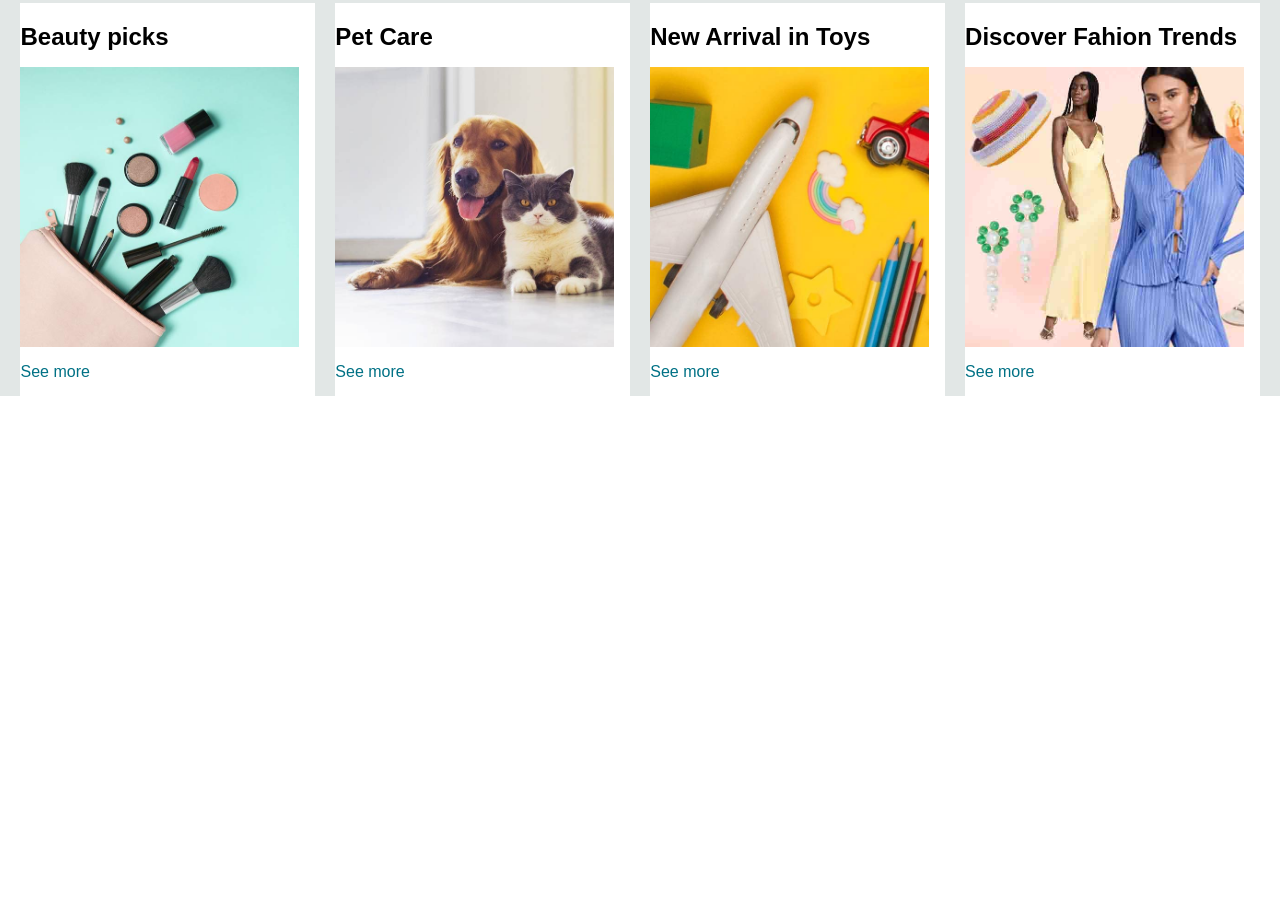
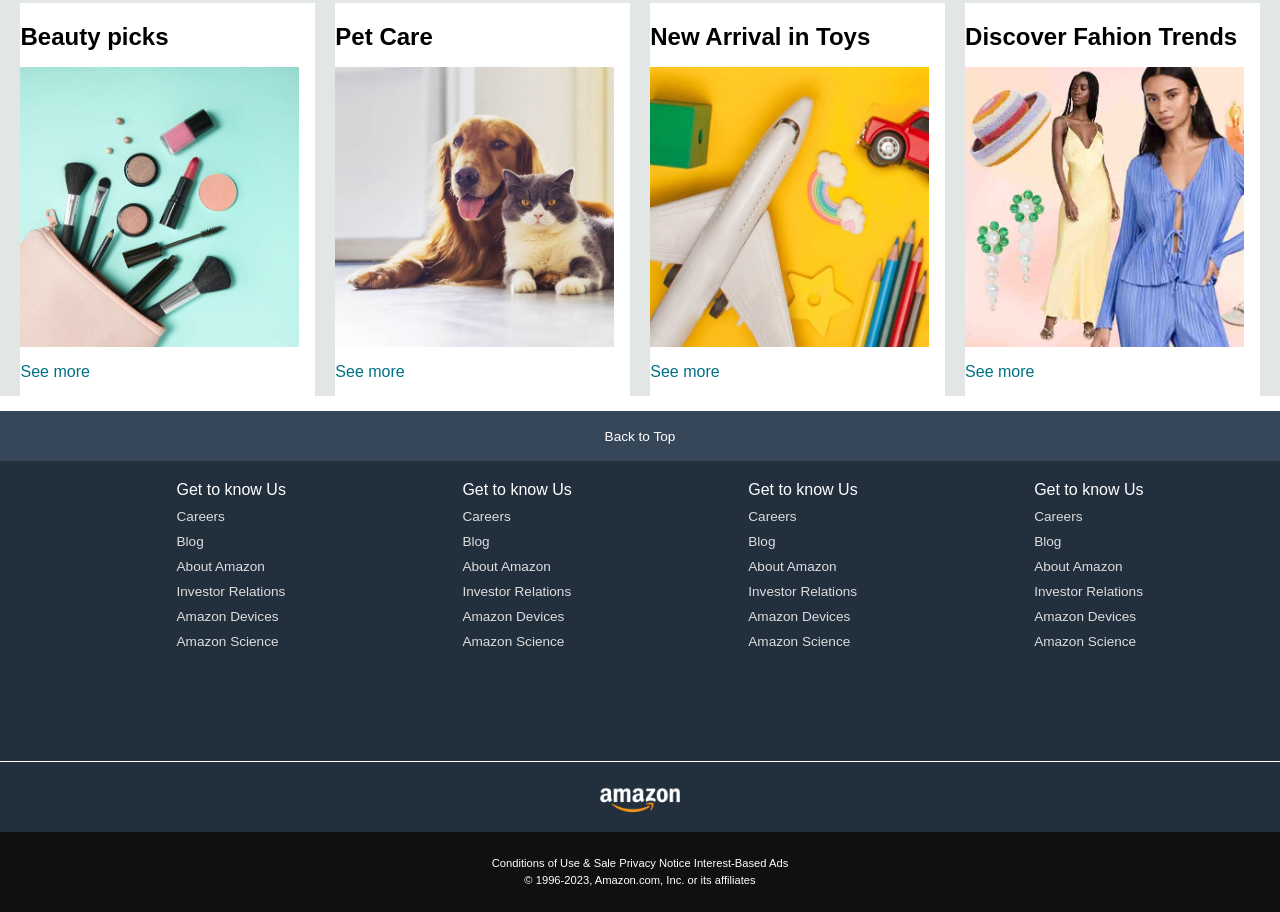
Before and after one commit to sadhana70/amazon-clone, a plain HTML site: page index.html in a window 1280 px wide. Shown: the part 900-1812 px from the top of the page. Before the commit the page ends 1296 px from the top, so only its background shows below. Drawn offline with Linux system fonts and the light colour scheme.

Commit message:
complete

```diff
--- a/index.html
+++ b/index.html
@@ -129,5 +129,65 @@
             </div>
         </div>
     </div>
+    <footer>
+        <div class="foot-panel1">
+            Back to Top
+        </div>
+
+        <div class="foot-panel2">
+            <ul>
+                <p>Get to know Us</p>
+                <a>Careers</a>
+                <a>Blog</a>
+                <a>About Amazon</a>
+                <a>Investor Relations</a>
+                <a>Amazon Devices</a>
+                <a>Amazon Science</a>
+            </ul>
+
+            <ul>
+                <p>Get to know Us</p>
+                <a>Careers</a>
+                <a>Blog</a>
+                <a>About Amazon</a>
+                <a>Investor Relations</a>
+                <a>Amazon Devices</a>
+                <a>Amazon Science</a>
+            </ul>
+            <ul>
+                <p>Get to know Us</p>
+                <a>Careers</a>
+                <a>Blog</a>
+                <a>About Amazon</a>
+                <a>Investor Relations</a>
+                <a>Amazon Devices</a>
+                <a>Amazon Science</a>
+            </ul>
+            <ul>
+                <p>Get to know Us</p>
+                <a>Careers</a>
+                <a>Blog</a>
+                <a>About Amazon</a>
+                <a>Investor Relations</a>
+                <a>Amazon Devices</a>
+                <a>Amazon Science</a>
+            </ul>
+        </div>
+
+        <div class="foot-panel3">
+            <div class="logo"></div>
+        </div>
+
+        <div class="foot-panel4">
+            <div class="pages">
+                <a>Conditions of Use & Sale</a>
+                <a>Privacy Notice</a>
+                <a>Interest-Based Ads</a>
+            </div>
+            <div class="copyright">
+                © 1996-2023, Amazon.com, Inc. or its affiliates
+            </div>
+        </div>
+    </footer>
 </body>
 </html>
--- a/style.css
+++ b/style.css
@@ -189,3 +189,70 @@ span{
 .box-content p{
     color: #007185;
 }
+
+footer{
+    margin-top: 15px;
+}
+
+.foot-panel1{
+    background-color: #37475a;
+    color: white;
+    height: 50px;
+    display: flex;
+    justify-content: center;
+    align-items: center;
+    font-size: 0.85rem;
+
+}
+
+.foot-panel2{
+    background-color: #222f3d;
+    color: white;
+    height: 300px;
+    display: flex;
+    justify-content: space-evenly;
+}
+
+ul{
+    margin-top: 20px;
+}
+
+ul a{
+    display: block;
+    font-size: 0.85rem;
+    margin-top: 10px;
+    color: #dddddd;
+}
+
+.foot-panel3{
+    background-color: #222f3d;
+    color: white;
+    border-top: 0.5px solid white;
+    height: 70px;
+    display:flex;
+    justify-content: center;
+    align-items: center;
+}
+
+.logo{
+    background-image: url("amazon_logo.png");
+    background-size: cover;
+    height: 50px;
+    width: 100px;
+}
+
+.foot-panel4{
+    background-color: #0f1111;
+    color: white;
+    height: 80px;
+    font-size: 0.7rem;
+    text-align: center;
+}
+
+.pages{
+    padding-top: 25px;
+}
+
+.copyright{
+    padding-top: 5px;
+}
```
